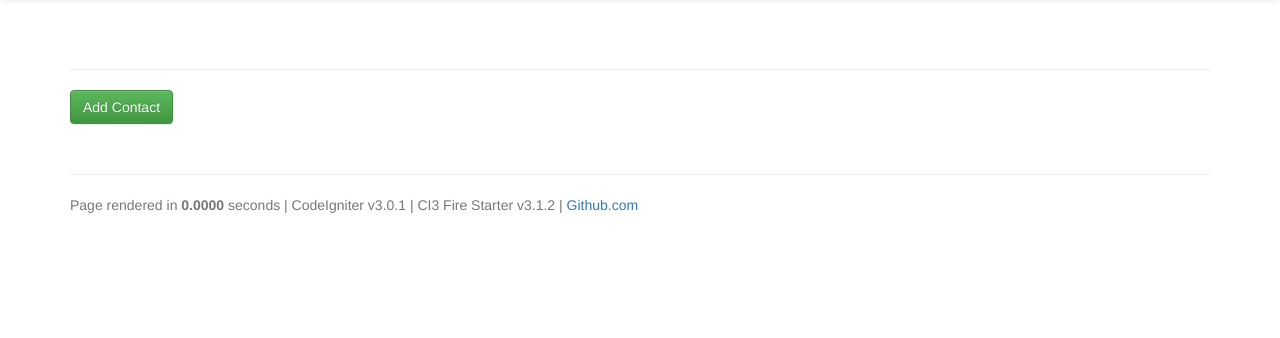
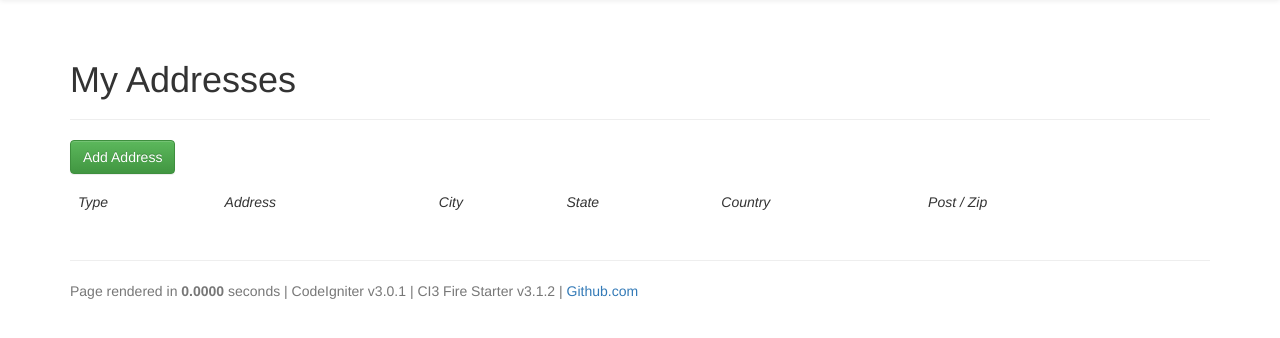
Before and after one commit to tanimkg/batichalan, a PHP site: page /ci3_fire/address in a window 1280 px wide. Shown: the part 51-389 px from the top of the page. Run offline with PHP 8.4, Linux system fonts and the light colour scheme; data comes from the database, SQL or seed files in the repository; data that the repository does not hold is empty; some libraries are stand-ins or nearby versions.

Commit message:
Implemented /address/index

```diff
--- a/application/controllers/Address.php
+++ b/application/controllers/Address.php
@@ -202,14 +202,12 @@ class Address extends Public_Controller
 
     public function index()
     {
-        $logged_in_user = $this->session->userdata('logged_in');
-        $uid = $logged_in_user['id'];
 
-        $contacts = $this->address_model->get_addresses_of_user($uid);
+        $res_data = $this->address_model->get_addresses_of_user($this->_uid);
 
 
         // setup page header data
-        $this->set_title(lang('contact list title'));
+        $this->set_title(lang('address list title'));
 
         $data = $this->includes;
 
@@ -218,10 +216,9 @@ class Address extends Public_Controller
 
 
         $content_data = array(
-            'uid' => $uid,
-            'contacts' => $contacts,
-            'privacies' => $this->keyvalues_model->get_privacy_types(),
-            'contact_types' => $this->keyvalues_model->get_contact_types(),
+            'uid' => $this->_uid,
+            'addresses' => $res_data,
+            'addr_types' => $this->keyvalues_model->get_key_values_where_identifier('addr_type'),
         );
 
         // load views
--- a/application/language/english/address_lang.php
+++ b/application/language/english/address_lang.php
@@ -5,6 +5,7 @@
 
 // Titles
 $lang['address title']                  = "My Addresses";
+$lang['address list title']             = "My Addresses";
 $lang['address not exist']              = "Contact do not exist";
 $lang['address id required']            = "Contact ID is required";
 $lang['address add title']              = "Add an Address";
@@ -14,6 +15,8 @@ $lang['address title messages_list']    = "Messages";
 
 // Buttons
 $lang['address button read']            = "Read Message";
+// anchors
+$lang['address a add']            = "Add Address";
 
 // Table Columns
 $lang['address col message_id']         = "ID";
--- a/application/views/address/index.php
+++ b/application/views/address/index.php
@@ -1,20 +1,36 @@
 <div class="row">
-    <div class="col-xs-6">
-        <?= anchor('contact/add/', 'Add Contact', 'class="btn btn-success"') ?>
+    <div class="col-xs-12">
+        <?= anchor('address/add/', lang('address a add'), 'class="btn btn-success"') ?>
         <p></p>
     </div>
 </div>
 <div class="row">
-    <div class="col-xs-6">
+    <div class="col-xs-12">
         <table class="table table-hover">
+            <thead>
+                <tr>
+                    <td><i>Type</i></td>
+                    <td><i>Address</i></td>
+                    <td><i>City</i></td>
+                    <td><i>State</i></td>
+                    <td><i>Country</i></td>
+                    <td><i>Post / Zip</i></td>
+                    <td></td>
+                </tr>
+            </thead>
             <tbody>
-            <?php foreach ($contacts as $ct) : ?>
+            <?php foreach ($addresses as $addr) : ?>
+                <?php // if ($addr->addr_id == $user->c_addr_id) : ?>
                 <tr>
-                    <th><?= $contact_types[$ct->type] ?></th>
-                    <td><?= $ct->no ?></td>
-                    <td><?= $privacies[$ct->privacy] ?></td>
-                    <td><?= anchor('contact/edit/' . $ct->contact_id, 'Edit', 'class="btn btn-xs btn-primary"') ?></td>
-                    <td><?= anchor('contact/delete/' . $ct->contact_id, 'Delete', 'class="btn btn-xs btn-danger"') ?></td>
+                    <th><?= $addr_types[$addr->addr_type] ?></th>
+                    <td><?= $addr->addr_line_1 . '<br>' . $addr->addr_line_2 ?></td>
+                    <td><?= $addr->city ?></td>
+                    <td><?= $addr->state ?></td>
+                    <td><?= $addr->country ?></td>
+                    <td><?= $addr->post_zip ?></td>
+                    <td><?= anchor('address/edit/' . $addr->addr_id, 'Edit', 'class="btn btn-xs btn-primary"') ?>
+                        <?= anchor('address/delete/' . $addr->addr_id, 'Delete', 'class="btn btn-xs btn-danger"') ?>
+                        <?= anchor('address/mark_present/' . $addr->addr_id, 'Mark As Present', 'class="btn btn-xs btn-warning"') ?></td>
                 </tr>
             <?php endforeach; ?>
             </tbody>
```
